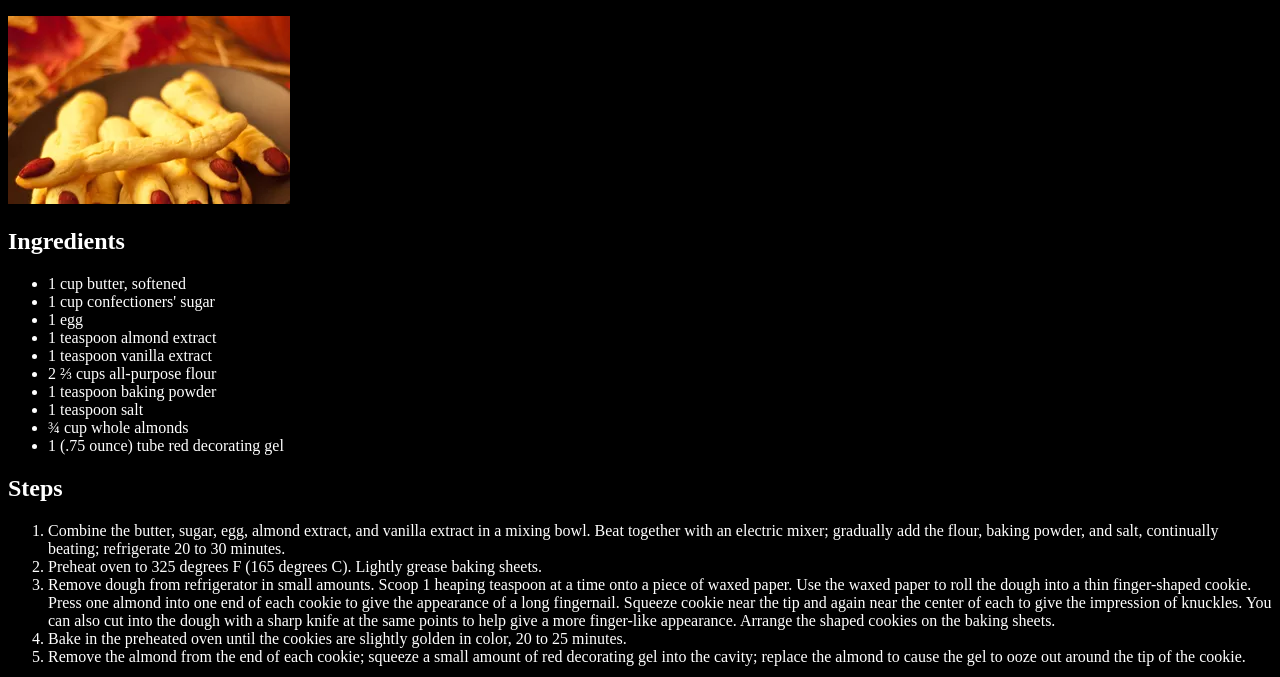
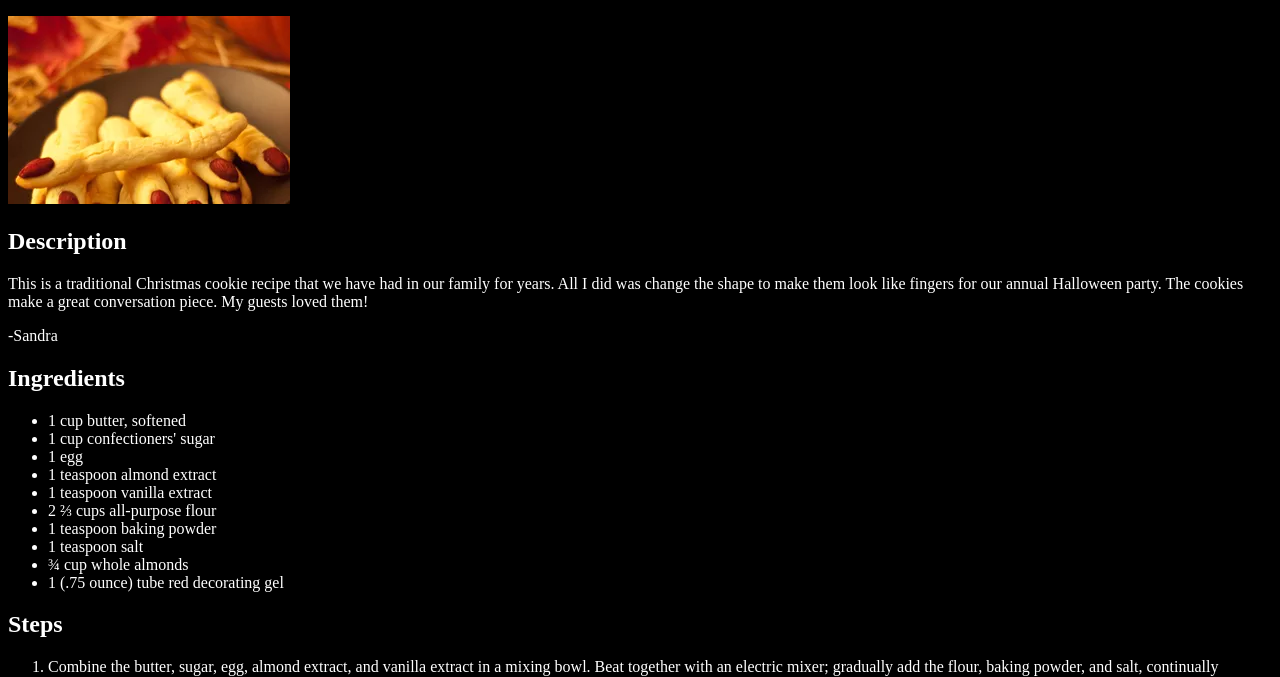
Before and after one commit to SabrinaGir/odin-recipes, a plain HTML site: page spooky-witch-fingers.html in a window 1280 px wide. Shown: the part 105-782 px from the top of the page. Drawn offline with Linux system fonts and the light colour scheme.

Commit message:
Add description to each recipe

```diff
--- a/spooky-witch-fingers.html
+++ b/spooky-witch-fingers.html
@@ -32,6 +32,11 @@
     <br>  <br>
 
     <img src="img/spooky-witch-fingers.webp" alt="image of spooky witch fingers">
+
+    <h2> Description </h2>
+
+    <p> This is a traditional Christmas cookie recipe that we have had in our family for years. All I did was change the shape to make them look like fingers for our annual Halloween party. The cookies make a great conversation piece. My guests loved them!</p>
+    <p>-Sandra</p>
 
     <h2> Ingredients </h2>
 
```
Also changed, not shown: bones-and-ghosts.html (+5 -0 lines), candy-apples.html (+5 -0 lines).
